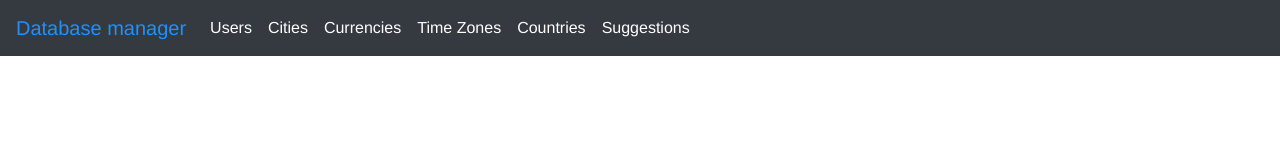
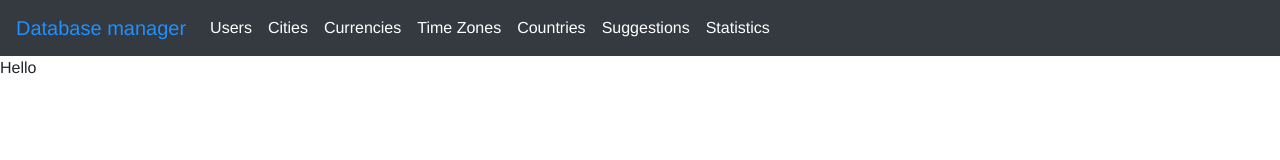
Before and after one commit to benasmi/FrontEndAvia, a React (Create React App) app: page /#/statistics in a window 1280 px wide. Shown: the top 160 px of the page. Built offline with nearby package versions, Linux system fonts and the light colour scheme.

Commit message:
Started stats

```diff
--- a/src/Components/NavbarComponent.js
+++ b/src/Components/NavbarComponent.js
@@ -13,6 +13,7 @@ export default function NavbarComponent() {
                 <NavLink className="d-inline p-2 bg-dark text-white" to="/timezone">Time Zones</NavLink>
                 <NavLink className="d-inline p-2 bg-dark text-white" to="/country">Countries</NavLink>
                 <NavLink className="d-inline p-2 bg-dark text-white" to="/suggestion">Suggestions</NavLink>
+                <NavLink className="d-inline p-2 bg-dark text-white" to="/statistics">Statistics</NavLink>
             </Nav>
         </Navbar>
     )
--- a/src/Components/UpdateCountryModal.js
+++ b/src/Components/UpdateCountryModal.js
@@ -30,11 +30,13 @@ export default function UpdateCountryModal(props) {
                 <div className="d-flex flex-column w-50 justify-content-center align-content-center h-50 ">
                         <Row>
                             <Col>
+                                <Form.Label>Country</Form.Label>
                                 <Form.Control placeholder="Country" name="country" value={props.dataRow.country} onChange={handleChanges}/>
                             </Col>
                         </Row>
                         <Row className="mt-4">
                             <Col>
+                                <Form.Label>Country code</Form.Label>
                                 <Form.Control placeholder="Country code" name="countryCode" value={props.dataRow.countryCode} onChange={handleChanges}/>
                             </Col>
                         </Row>
--- a/src/Components/UpdateCurrencyModal.js
+++ b/src/Components/UpdateCurrencyModal.js
@@ -31,6 +31,7 @@ export default function UpdateCurrencyModal(props) {
                     <div className="d-flex justify-content-center w-100 h-75 flex-row">
                             <Row>
                                 <Col>
+                                    <Form.Label>Email address</Form.Label>
                                     <Form.Control placeholder="Currency" name="currency" value={props.dataRow.currency} onChange={handleChanges}/>
                                 </Col>
                             </Row>
--- a/src/Components/UpdateSuggestionModal.js
+++ b/src/Components/UpdateSuggestionModal.js
@@ -30,16 +30,19 @@ export default function UpdateSuggestionModal(props) {
                 <div className="d-flex  flex-column w-100 h-50 ">
                         <Row>
                             <Col>
+                                <Form.Label>Place name</Form.Label>
                                 <Form.Control placeholder="Place name" name="placeName" value={props.dataRow.placeName} onChange={handleChanges}/>
                             </Col>
                         </Row>
                         <Row className="mt-4">
                             <Col>
+                                <Form.Label>Ticket price</Form.Label>
                                 <Form.Control placeholder="Ticket price" name="ticketPrice" value={props.dataRow.ticketPrice} onChange={handleChanges}/>
                             </Col>
                         </Row>
                         <Row className="mt-4">
                             <Col >
+                                <Form.Label>Is family friendly?</Form.Label>
                                 <Form.Control as="select" name="isFamilyFriendly" value={props.dataRow.isFamilyFriendly} onChange={handleChanges}>
                                     <option value="1">Family friendly</option>
                                     <option value="0">Adults only</option>
--- a/src/Components/UpdateTimeZoneModal.js
+++ b/src/Components/UpdateTimeZoneModal.js
@@ -31,6 +31,7 @@ export default function UpdateTimeZoneModal(props) {
                     <div className="d-flex justify-content-center w-100 h-75 flex-row">
                         <Row>
                             <Col>
+                                <Form.Label>Time zone</Form.Label>
                                 <Form.Control placeholder="Time zone" name="timeZone" value={props.dataRow.timeZone} onChange={handleChanges}/>
                             </Col>
                         </Row>
--- /dev/null
+++ b/src/Pages/StatisticsPage.js
@@ -0,0 +1,10 @@
+import React from "react";
+
+
+export default function StatisticsPage(){
+    return(
+        <div>
+            Hello
+        </div>
+    )
+}
--- a/src/index.js
+++ b/src/index.js
@@ -10,6 +10,7 @@ import {HashRouter, Route, Link, BrowserRouter as Router, NavLink} from 'react-r
 import TimeZonePage from "./Pages/TimeZonePage";
 import CountryPage from "./Pages/CountryPage";
 import SuggestionPage from "./Pages/SuggestionPage";
+import StatisticsPage from "./Pages/StatisticsPage";
 
 
 const routing = (
@@ -22,6 +23,8 @@ const routing = (
                 <Route path="/timezone" component={TimeZonePage} />
                 <Route path="/country" component={CountryPage} />
                 <Route path="/suggestion" component={SuggestionPage} />
+                <Route path="/statistics" component={StatisticsPage} />
+
         </HashRouter>
     </div>
 
```
